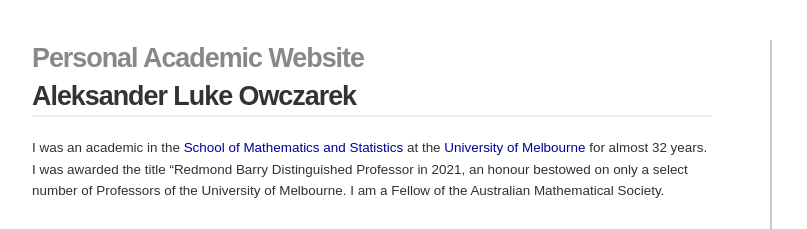
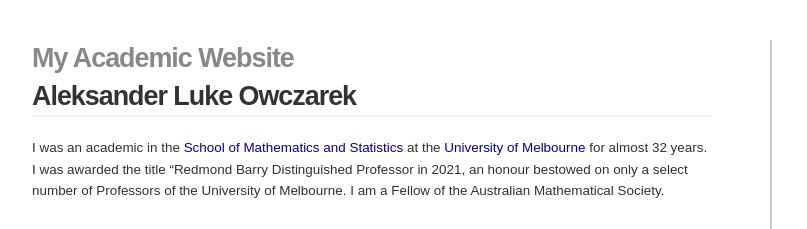
Before and after one commit to AleksanderOwczarek/outward-display, a plain HTML site: page index.html in a window 1280 px wide. Shown: the top 229 px of the page, 118-925 px from the left. Drawn offline with Linux system fonts and the light colour scheme.

Commit message:
Update index.html

```diff
--- a/index.html
+++ b/index.html
@@ -6,7 +6,7 @@
 <meta name="keywords" content="Aleksander,Aleks,Owczarek,mathematics,combinatorics,statistical,mechanics,physics" />
 <meta name="author" content="Aleksander Owczarek" />
 <link rel="stylesheet" type="text/css" href="basic-profile.css" title="Basic Profile" media="all" />
-<title>Personal Academic Website of Aleksander Luke Owczarek</title>
+<title>The Academic Website of Aleksander Luke Owczarek</title>
 </head>
 
 <body>
@@ -27,7 +27,7 @@
 </div>
 
 <div id="content">
-<h1>	Personal Academic Website </h1>
+<h1>	My Academic Website </h1>
 
   <h2>Aleksander Luke Owczarek</h2>
   <p>I was an academic in the <a href="http://www.ms.unimelb.edu.au/">School of Mathematics and Statistics</a> at the <a href="http://www.unimelb.edu.au/">University of Melbourne</a> for almost 32 years. I was awarded the title “Redmond Barry Distinguished Professor in 2021, an honour bestowed on only a select number of Professors of the University of Melbourne. I am a Fellow of the Australian Mathematical Society.</p>
```
